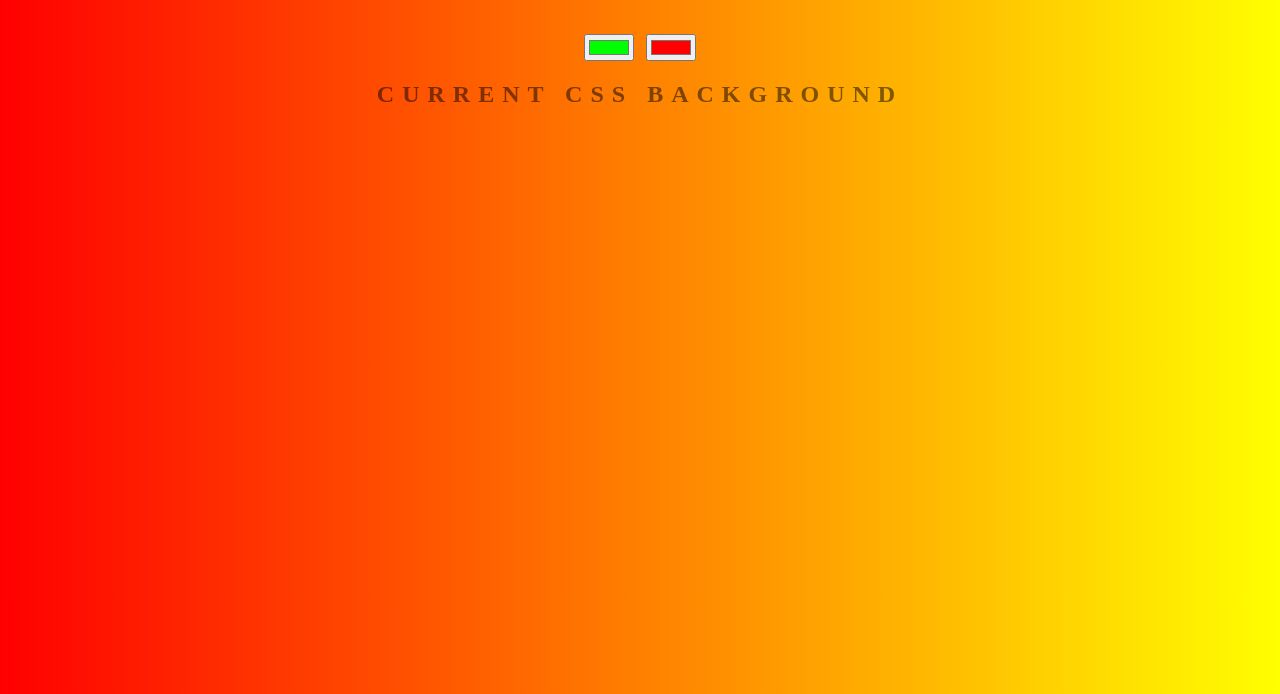
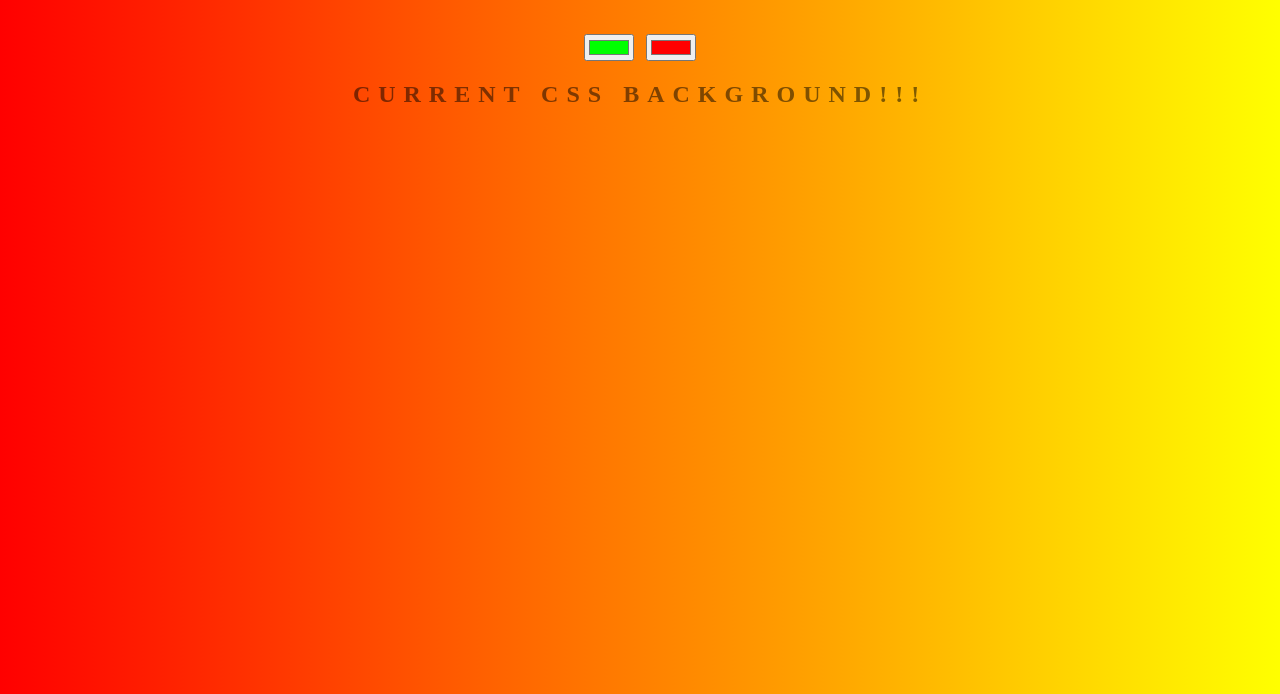
Before and after one commit to kasia66williams/background-generator, a plain HTML site: page index.html in a window 1280 px wide. Shown: the part 106-800 px from the top of the page. Drawn offline with Linux system fonts and the light colour scheme.

Commit message:
nowe zmiany w tytule

```diff
--- a/index.html
+++ b/index.html
@@ -8,7 +8,7 @@
 	<h1>COOL Generator</h1>
 	<input class="color1" type="color" name="color1" value="#00ff00">
 	<input class="color2" type="color" name="color2" value="#ff0000">
-	<h2>Current CSS Background</h2>
+	<h2>Current CSS Background!!!</h2>
 	<h3></h3>
 	<script type="text/javascript" src="script.js"></script>
 </body>
```
